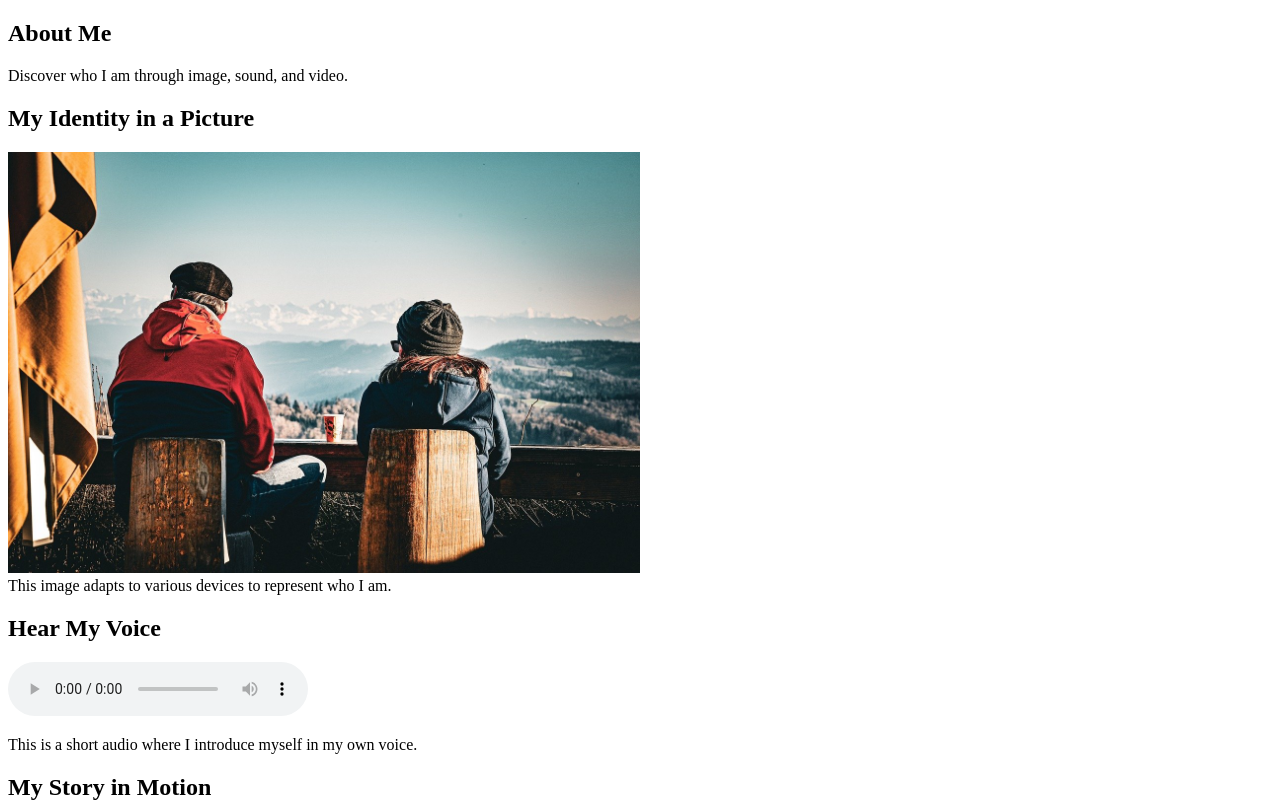
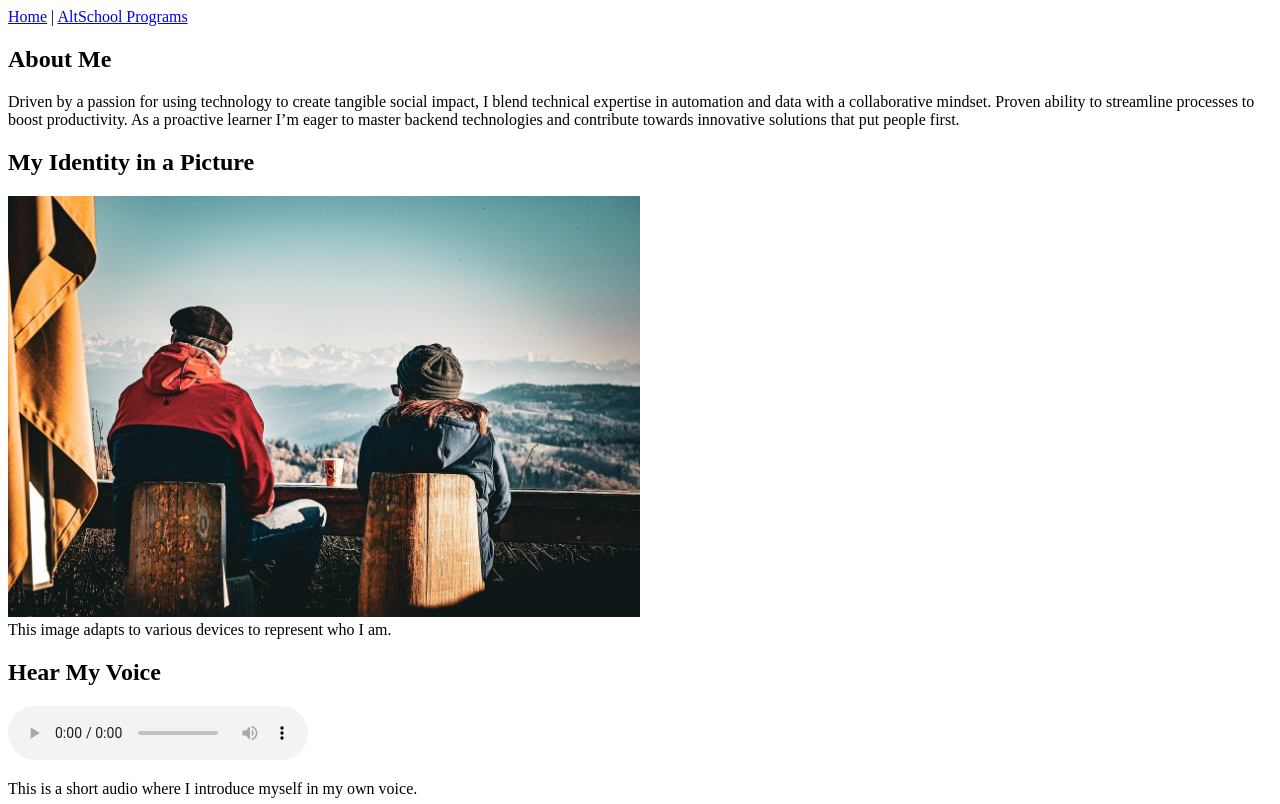
Before and after one commit to SY223/DiplomaTraining, a plain HTML site: page Month_One/about.html in a window 1280 px wide. Shown: the top 804 px of the page. Drawn offline with Linux system fonts and the light colour scheme.

Commit message:
navbar added to page 1 and 2

```diff
--- a/Month_One/media.html
+++ b/Month_One/about.html
@@ -9,8 +9,23 @@
   <body>
     <div id="top"></div>
     <header>
+      <div>
+        <nav>
+          <a href="./index.html">Home</a> |
+          <a href="./courses.html" target="_blank">AltSchool Programs</a>
+        </nav>
+      </div>
+
+      <div>
       <h2>About Me</h2>
-      <p>Discover who I am through image, sound, and video.</p>
+      <p>
+        Driven by a passion for using technology to create tangible social
+        impact, I blend technical expertise in automation and data
+        with a collaborative mindset. Proven ability to streamline processes to
+        boost productivity. As a proactive learner I’m eager to master backend technologies and
+        contribute towards innovative solutions that put people first.
+      </p>
+      </div>
     </header>
     <main>
       <section>
```
Also changed, not shown: Month_One/courses.html (+7 -1 lines), Month_One/index.html (+6 -2 lines).
